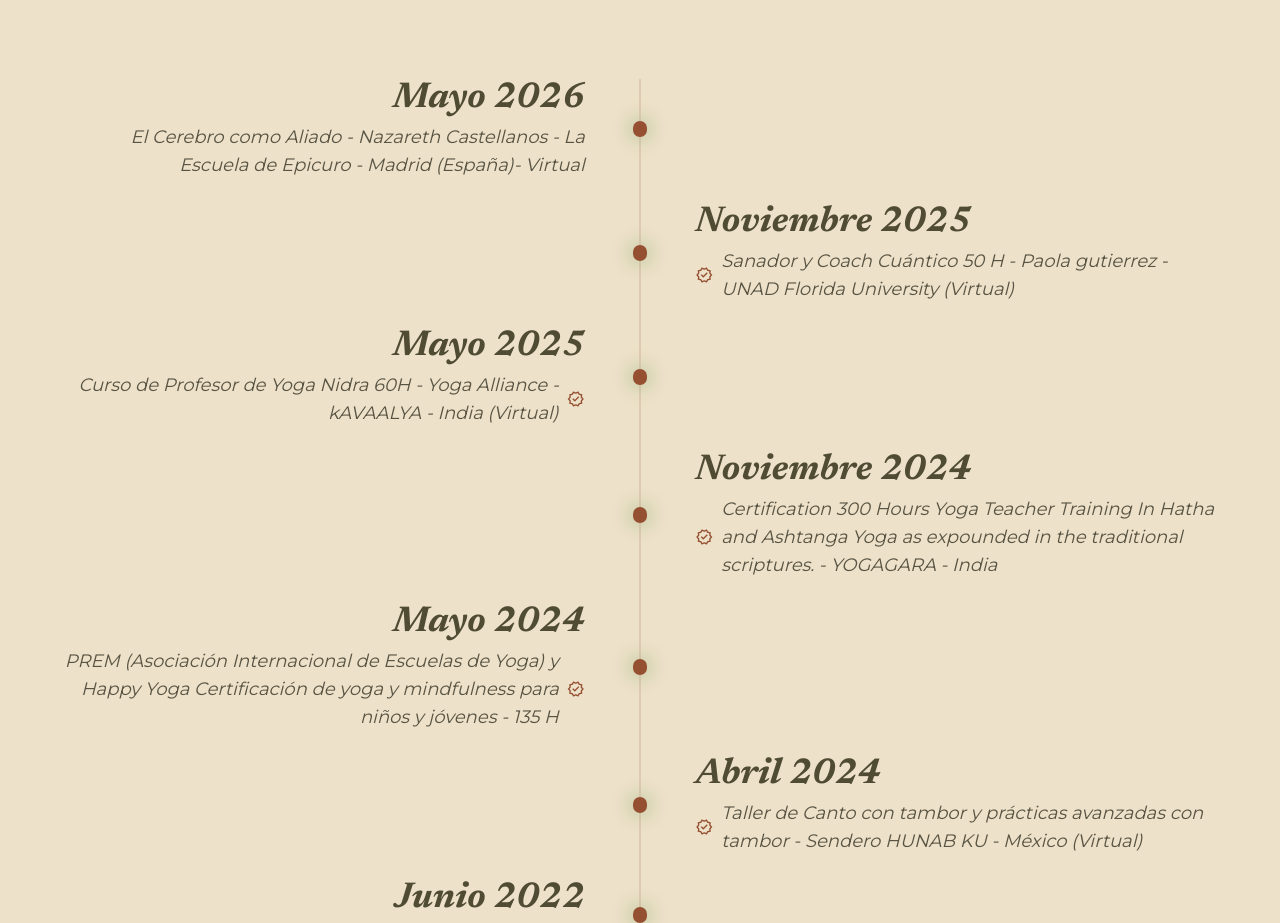
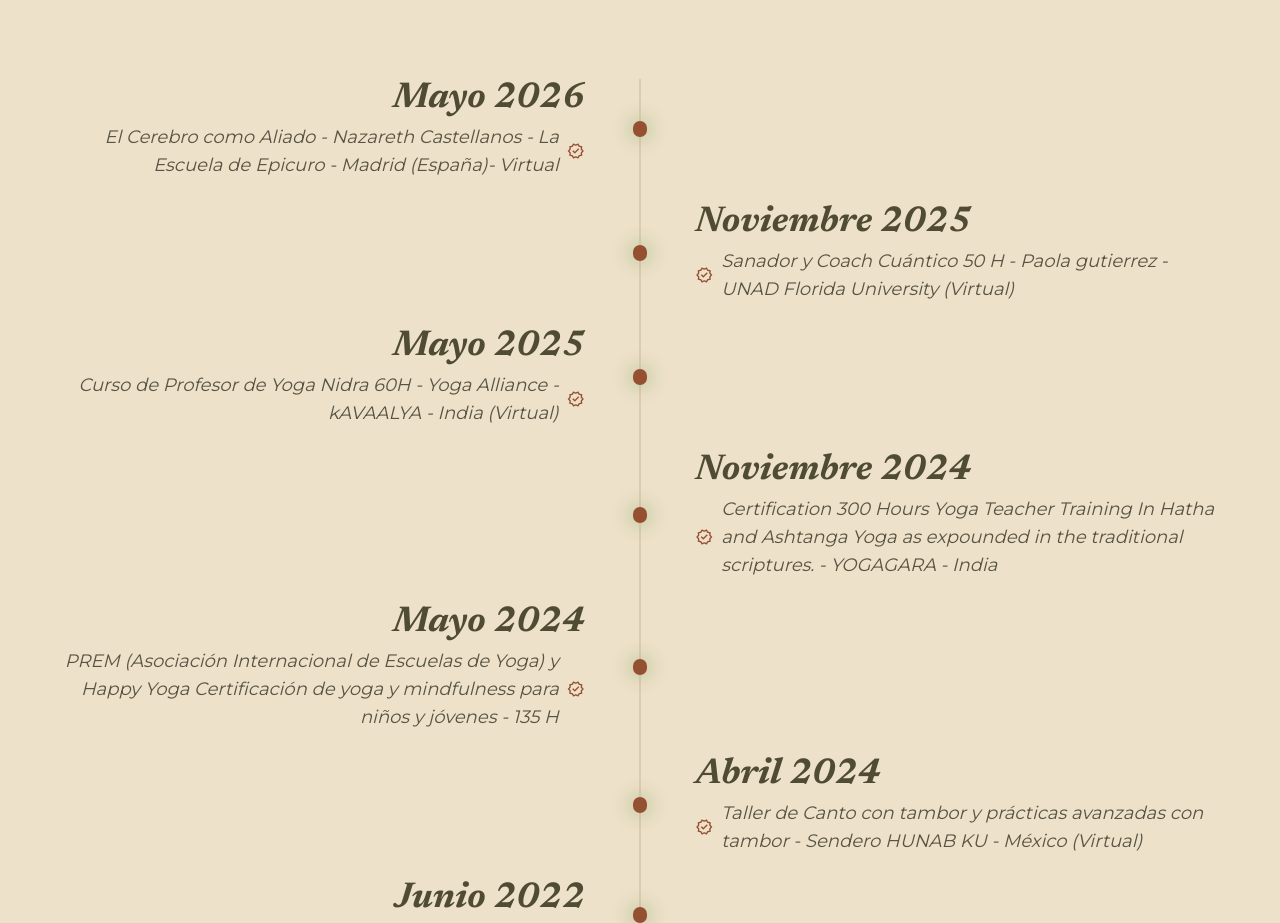
Before and after one commit to jeycordoba/PAGINA-WEB-, a website: page about.html in a window 1280 px wide. Shown: the part 2440-3363 px from the top of the page. Drawn offline with nearby package versions, Linux system fonts and the light colour scheme; a web font is replaced by a local one.

Commit message:
feat: add cerebro.png certificate to Mayo 2026 journey milestone

```diff
--- a/about.html
+++ b/about.html
@@ -255,9 +255,13 @@
                     <div class="w-1/2 text-right">
                         <span class="text-3xl md:text-4xl font-display text-deep font-bold italic"
                             data-i18n="about_journey_date_1">Mayo 2026</span>
-                        <p class="text-espresso/80 text-lg mt-1 italic" data-i18n="about_journey_1">
-                            El Cerebro como Aliado - Nazareth Castellanos - La Escuela de Epicuro - Madrid (España)-
-                            Virtual</p>
+                        <p class="text-espresso/80 text-lg mt-1 italic flex items-center justify-end gap-2 has-cert cursor-pointer hover:text-primary transition-all group/p">
+                            <span data-i18n="about_journey_1" class="group-hover/p:underline decoration-primary/30">El Cerebro como Aliado - Nazareth Castellanos - La Escuela de Epicuro - Madrid (España)- Virtual</span>
+                            <button class="cert-trigger group/cert flex items-center gap-1 text-primary hover:text-deep transition-all"
+                                data-cert="cerebro.png" data-title="El Cerebro como Aliado">
+                                <span class="material-symbols-outlined text-lg">verified</span>
+                            </button>
+                        </p>
                     </div>
                     <div class="w-4 h-4 rounded-full bg-primary relative z-10 shadow-[0_0_20px_rgba(135,169,106,1)]">
                     </div>
```
Also changed, not shown: images/certs/cerebro.png (added).
